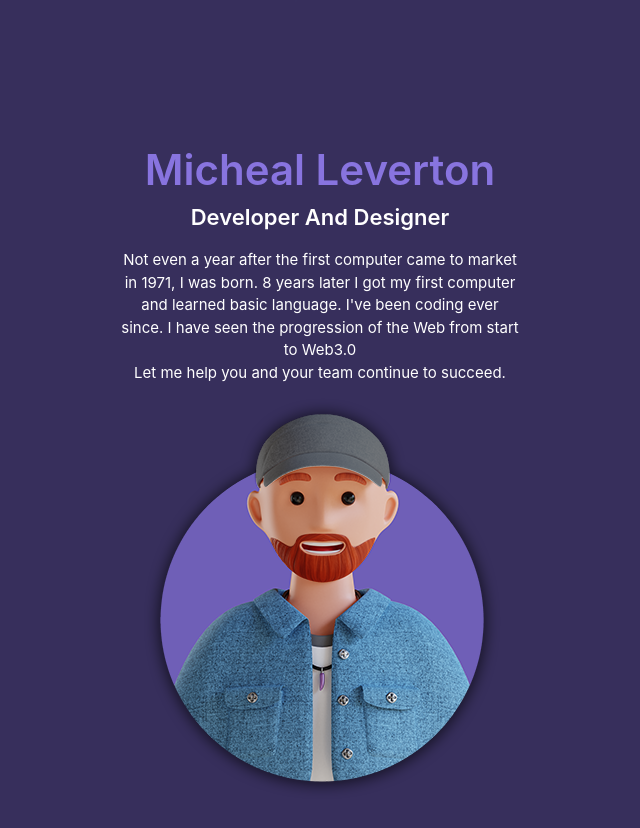
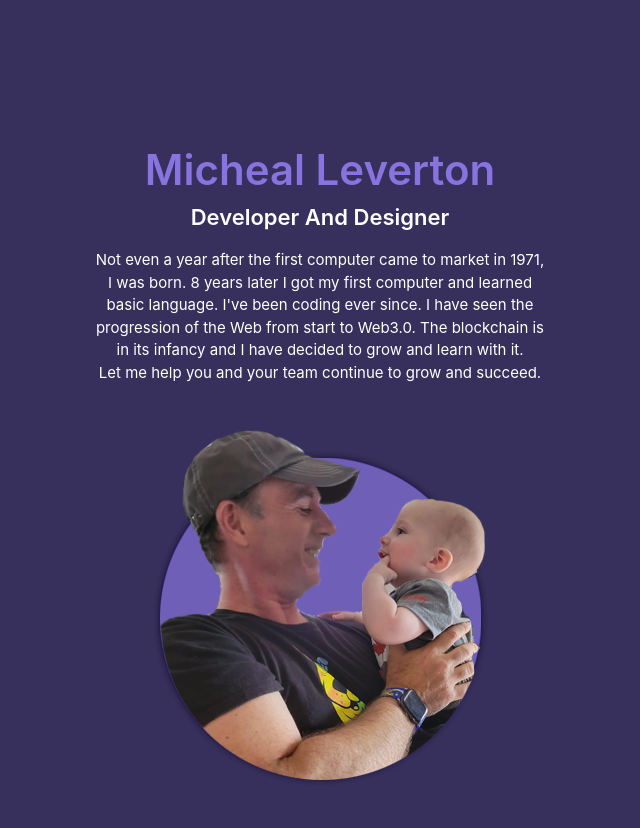
Before and after one commit to Michealleverton/micheallevertonportfolio, a React (Create React App) app: page / in a window 1280 px wide. Shown: the part 2440-3268 px from the top of the page, without its empty margins (320-960 px from the left). Built offline with nearby package versions, Linux system fonts and the light colour scheme.

Commit message:
added profile pic

```diff
--- a/src/About.js
+++ b/src/About.js
@@ -1,5 +1,5 @@
 import React from 'react'
-import ProfilePic from './assets/profilepic.png'
+import ProfilePic from './assets/profilepic2.png'
 
 function About() {
   return (
@@ -7,7 +7,7 @@ function About() {
     <div className='profilecontainer textwhite mt-5'>
       <div className='profilename'>Micheal Leverton</div>
       <div className='profiledescription'>Developer And Designer</div>
-      <div className='profileaboutme'>Not even a year after the first computer came to market  in 1971, I was born. 8 years later I got my first computer and learned basic language. I've been coding ever since. I have seen the progression of the Web from start to Web3.0 <br/>Let me help you and your team continue to succeed. </div>
+      <div className='profileaboutme'>Not even a year after the first computer came to market  in 1971, I was born. 8 years later I got my first computer and learned basic language. I've been coding ever since. I have seen the progression of the Web from start to Web3.0. The blockchain is in its infancy and I have decided to grow and learn with it. <br/>Let me help you and your team continue to grow and succeed. </div>
       <div className='profilepic'><img alt="" src={ProfilePic} /></div>
     </div>
     </section>
--- a/src/styles.css
+++ b/src/styles.css
@@ -497,7 +497,7 @@ a.cleanlinks:hover {
   position: relative;
   display: flex;
   flex-direction: column;
-  width: 400px;
+  width: 450px;
   margin-right: auto;
   margin-left: auto;
   text-align: center;
```
Also changed, not shown: src/assets/profilepic2.png (added).
